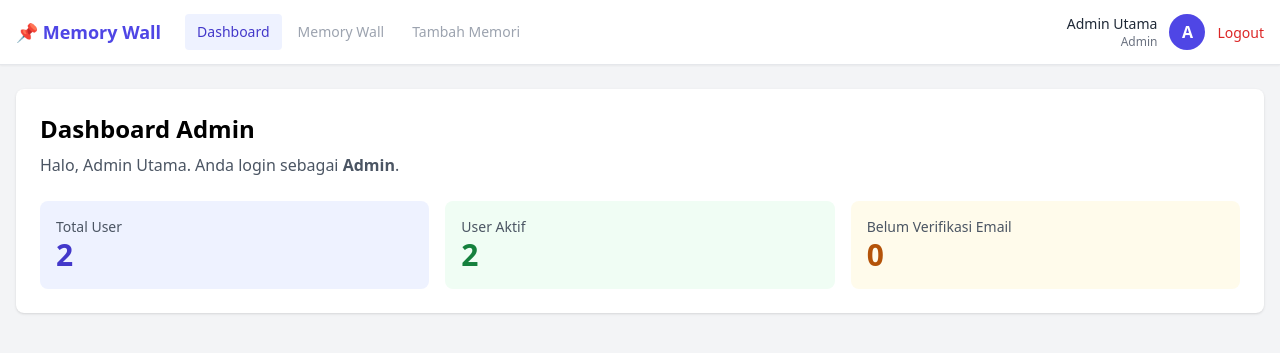
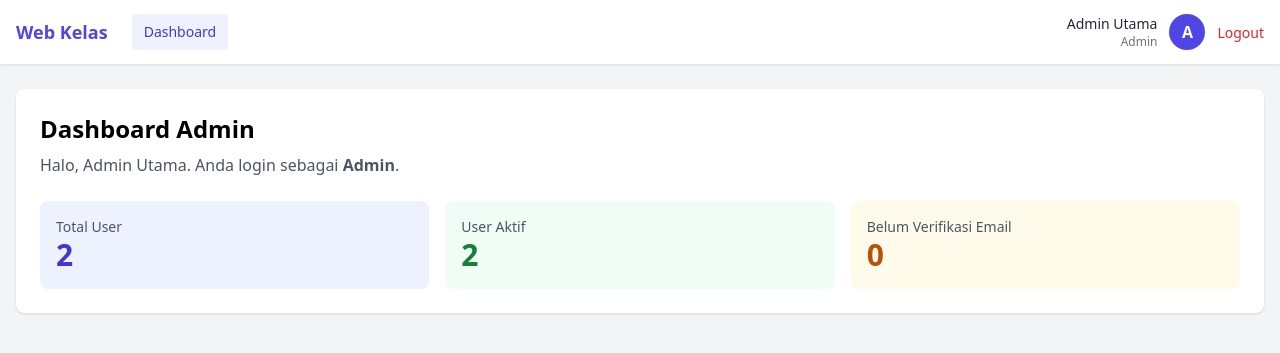
Before and after one commit to AdamMR12/WEB_KELAS, a Laravel app: page /admin/dashboard in a window 1280 px wide. Shown: the top 353 px of the page. Run offline with Laravel 12, Linux system fonts and the light colour scheme; a user stored in the database is signed in; data comes from the database, SQL or seed files in the repository; some libraries are stand-ins or nearby versions.

Commit message:
Rebrand Memory Wall as Web Kelas
Co-authored-by: Copilot <223556219+Copilot@users.noreply.github.com>

```diff
--- a/config/app.php
+++ b/config/app.php
@@ -13,7 +13,7 @@ return [
     |
     */
 
-    'name' => env('APP_NAME', 'Laravel'),
+    'name' => env('APP_NAME', 'Web Kelas'),
 
     /*
     |--------------------------------------------------------------------------
--- a/resources/views/auth/forgot-password.blade.php
+++ b/resources/views/auth/forgot-password.blade.php
@@ -1,6 +1,6 @@
 @extends('layouts.app')
 
-@section('title', 'Lupa Password')
+@section('title', 'Lupa Password - Web Kelas')
 
 @section('content')
 <div class="max-w-md mx-auto bg-white rounded-lg shadow p-6">
--- a/resources/views/auth/login.blade.php
+++ b/resources/views/auth/login.blade.php
@@ -1,6 +1,6 @@
 @extends('layouts.app')
 
-@section('title', 'Login')
+@section('title', 'Login - Web Kelas')
 
 @section('content')
 <div class="max-w-md mx-auto bg-white rounded-lg shadow p-6">
--- a/resources/views/auth/register.blade.php
+++ b/resources/views/auth/register.blade.php
@@ -1,6 +1,6 @@
 @extends('layouts.app')
 
-@section('title', 'Register')
+@section('title', 'Register - Web Kelas')
 
 @section('content')
 <div class="max-w-md mx-auto bg-white rounded-lg shadow p-6">
--- a/resources/views/auth/reset-password.blade.php
+++ b/resources/views/auth/reset-password.blade.php
@@ -1,6 +1,6 @@
 @extends('layouts.app')
 
-@section('title', 'Reset Password')
+@section('title', 'Reset Password - Web Kelas')
 
 @section('content')
 <div class="max-w-md mx-auto bg-white rounded-lg shadow p-6">
--- a/resources/views/auth/verify-email.blade.php
+++ b/resources/views/auth/verify-email.blade.php
@@ -1,6 +1,6 @@
 @extends('layouts.app')
 
-@section('title', 'Verifikasi Email')
+@section('title', 'Verifikasi Email - Web Kelas')
 
 @section('content')
 <div class="max-w-md mx-auto bg-white rounded-lg shadow p-6 text-center">
--- a/resources/views/dashboard/admin.blade.php
+++ b/resources/views/dashboard/admin.blade.php
@@ -1,6 +1,6 @@
 @extends('layouts.app')
 
-@section('title', 'Dashboard Admin')
+@section('title', 'Dashboard Admin - Web Kelas')
 
 @section('content')
 <div class="bg-white rounded-lg shadow p-6 mb-6">
--- a/resources/views/dashboard/user.blade.php
+++ b/resources/views/dashboard/user.blade.php
@@ -6,11 +6,11 @@
 <div class="bg-white rounded-lg shadow p-6">
     <h1 class="text-2xl font-bold mb-2">Dashboard</h1>
     <p class="text-gray-600 mb-6">
-        Halo, {{ auth()->user()->name }}. Selamat datang di <strong>Memory Wall</strong>.
+        Halo, {{ auth()->user()->name }}. Selamat datang di <strong>Web Kelas</strong>.
     </p>
 
     <div class="p-4 bg-indigo-50 rounded-lg text-sm text-gray-600">
-        Belum ada memori. Fitur untuk menambah dan melihat memori akan tersedia di sini.
+        Selamat datang di Sistem Web Kelas. Gunakan dashboard ini untuk mengakses informasi kelas.
     </div>
 </div>
 @endsection
--- a/resources/views/layouts/app.blade.php
+++ b/resources/views/layouts/app.blade.php
@@ -4,7 +4,7 @@
     <meta charset="UTF-8">
     <meta name="viewport" content="width=device-width, initial-scale=1.0">
     <meta name="csrf-token" content="{{ csrf_token() }}">
-    <title>@yield('title', 'Memory Wall')</title>
+    <title>@yield('title', 'Web Kelas')</title>
     <script src="https://cdn.tailwindcss.com"></script>
 </head>
 <body class="bg-gray-100 min-h-screen flex flex-col">
--- a/resources/views/partials/navbar.blade.php
+++ b/resources/views/partials/navbar.blade.php
@@ -6,7 +6,7 @@
             <div class="flex items-center gap-6">
                 <a href="{{ route(auth()->user()->dashboardRoute()) }}"
                    class="font-bold text-lg text-indigo-600">
-                    📌 Memory Wall
+                    Web Kelas
                 </a>
 
                 <div class="hidden md:flex items-center gap-1">
@@ -15,13 +15,6 @@
                         Dashboard
                     </a>
 
-                    {{-- Placeholder: ganti '#' dengan route saat fiturnya sudah dibuat --}}
-                    <a href="#" class="px-3 py-2 rounded text-sm text-gray-400 cursor-not-allowed" title="Segera">
-                        Memory Wall
-                    </a>
-                    <a href="#" class="px-3 py-2 rounded text-sm text-gray-400 cursor-not-allowed" title="Segera">
-                        Tambah Memori
-                    </a>
                 </div>
             </div>
 
@@ -60,9 +53,6 @@
                class="block px-3 py-2 rounded text-sm bg-gray-100 text-gray-700">
                 Dashboard
             </a>
-            <a href="#" class="block px-3 py-2 rounded text-sm text-gray-400">Memory Wall</a>
-            <a href="#" class="block px-3 py-2 rounded text-sm text-gray-400">Tambah Memori</a>
-
             <form method="POST" action="{{ route('logout') }}">
                 @csrf
                 <button class="block w-full text-left px-3 py-2 rounded text-sm text-red-600 hover:bg-red-50">
```
Also changed, not shown: 1 other file.
